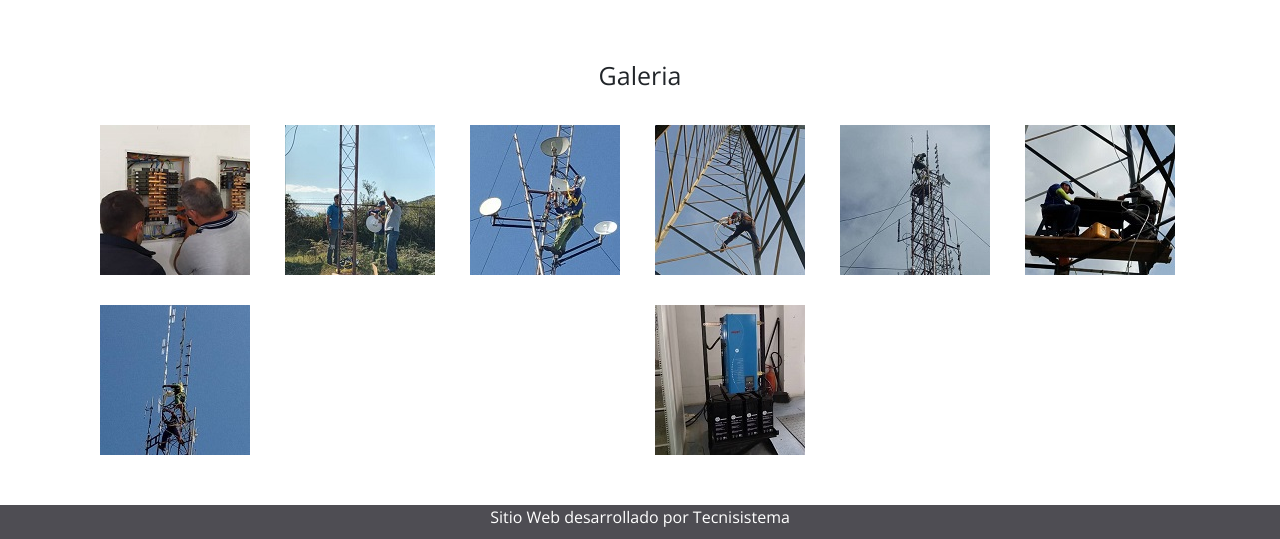
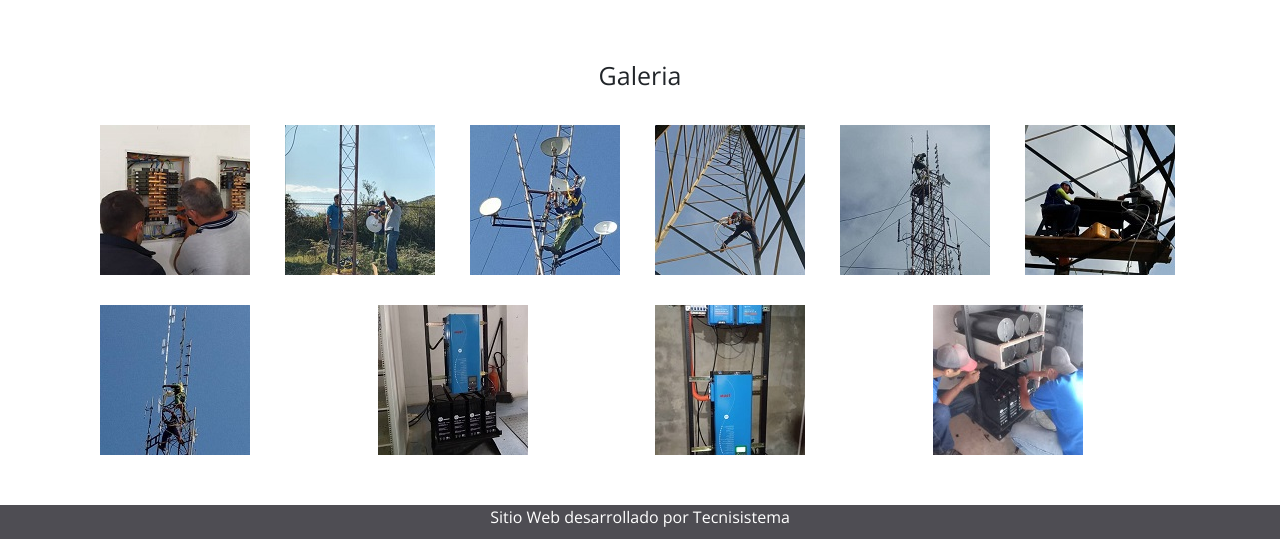
Before and after one commit to teresa1710/tecnisistema, a PHP site: page /proyectos.html in a window 1280 px wide. Shown: the part 1600-2139 px from the top of the page. Run offline with PHP 8.4, Linux system fonts and the light colour scheme.

Commit message:
Listo proyecto radios

```diff
--- a/proyectos.html
+++ b/proyectos.html
@@ -152,6 +152,14 @@
                                 <div class="col gallery-card">
                                     <a href="images/8.jpeg" data-lightbox="roadtrip"><img src="images/8-thumb.jpg" alt=""></a>
                                 </div>
+
+                                <div class="col gallery-card">
+                                    <a href="images/9.jpg" data-lightbox="roadtrip"><img src="images/9-thumb.jpg" alt=""></a>
+                                </div>
+
+                                <div class="col gallery-card">
+                                    <a href="images/10.jpg" data-lightbox="roadtrip"><img src="images/10-thumb.jpg" alt=""></a>
+                                </div>
                             </div>
                         </div>
                     </div>
```
Also changed, not shown: css/estilos-proyectos.css (line endings or trailing spaces), images/1 - copia.jpg (deleted), images/10-thumb.jpg (added), images/10.jpg (added), images/2 - copia.jpg (deleted), images/3 - copia.jpg (deleted), images/4 - copia.jpg (deleted), images/5 - copia.jpg (deleted), images/6 - copia.jpg (deleted), images/7 - copia.jpg (deleted), images/9-thumb.jpg (added), images/9.jpg (added).
